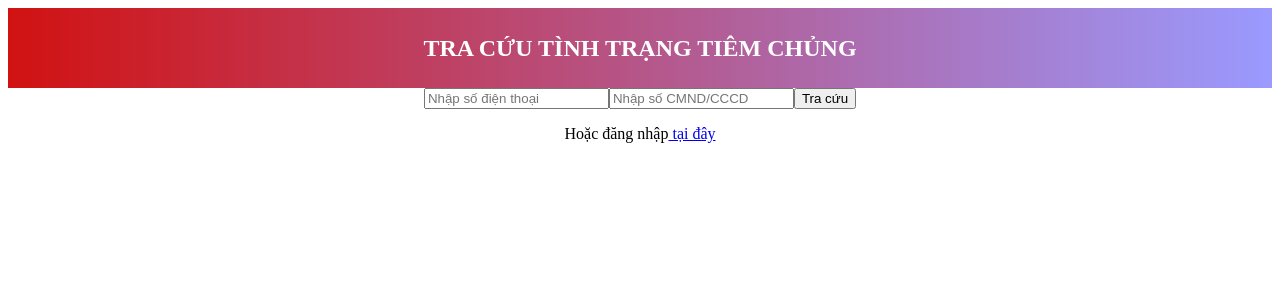
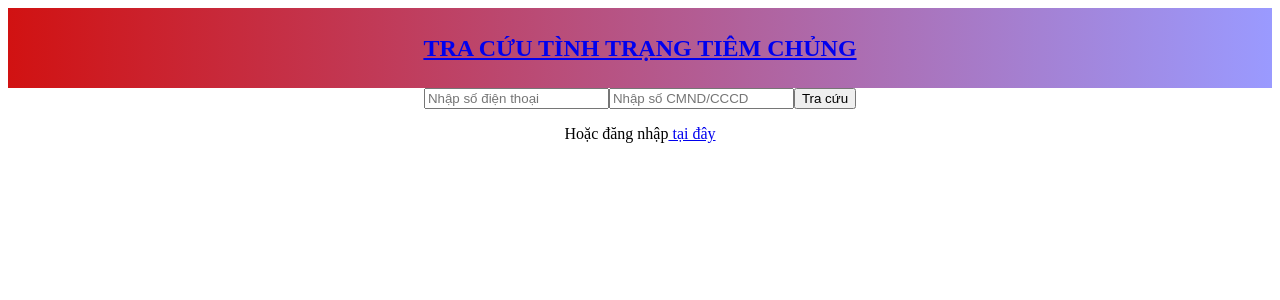
Before and after one commit to tiennd12/covid-app, a React (Create React App) app: page / in a window 1280 px wide. Shown: the top 300 px of the page. Built offline with nearby package versions, Linux system fonts and the light colour scheme.

Commit message:
minor update

```diff
--- a/src/components/NavBar.jsx
+++ b/src/components/NavBar.jsx
@@ -1,9 +1,10 @@
 import React from 'react'
+import { Link } from 'react-router-dom'
 
 export const NavBar = () => {
         return (
             <nav>
-                <h1>TRA CỨU TÌNH TRẠNG TIÊM CHỦNG</h1>
+                <Link to="/"><h1>TRA CỨU TÌNH TRẠNG TIÊM CHỦNG</h1></Link>
             </nav>
         )
 }
```
